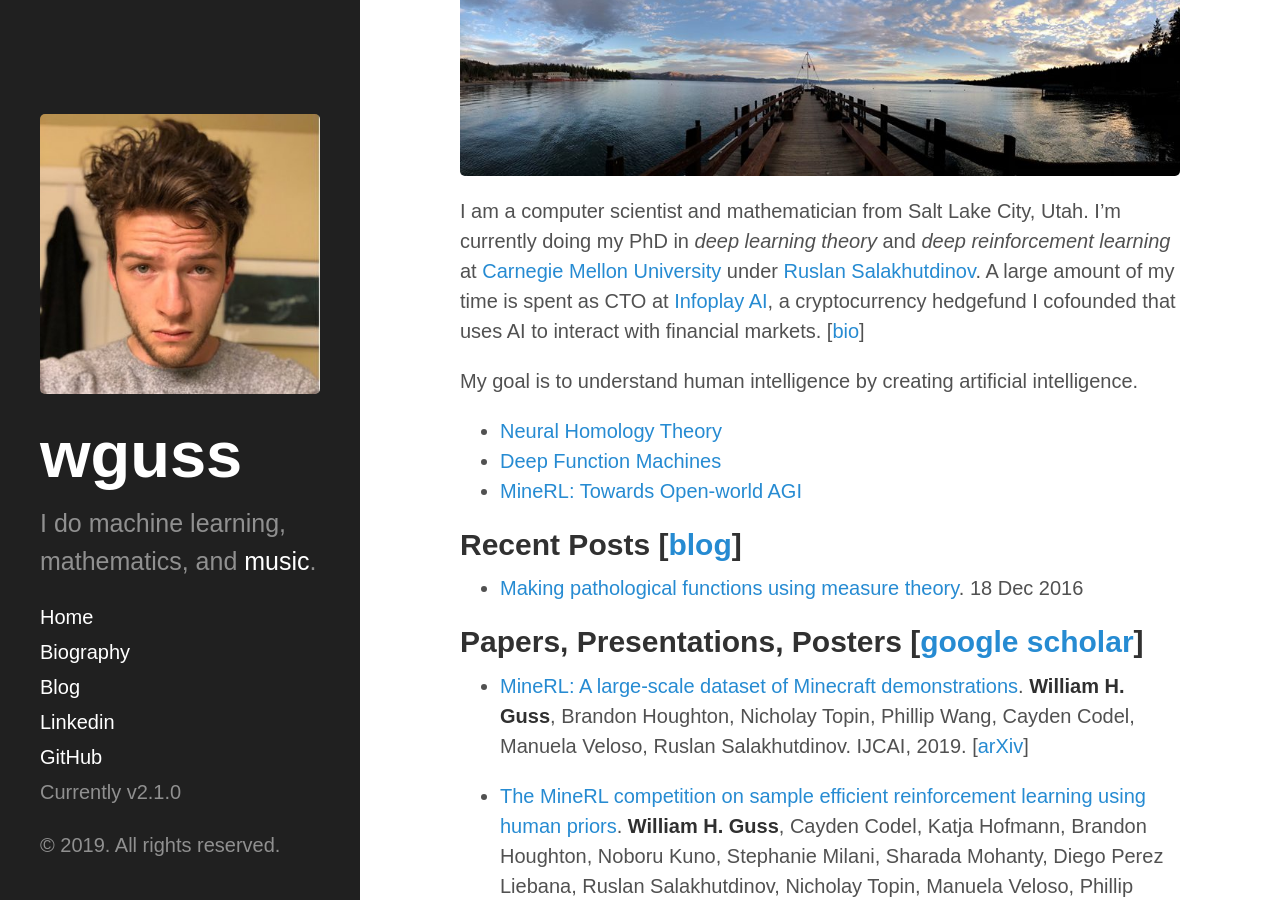
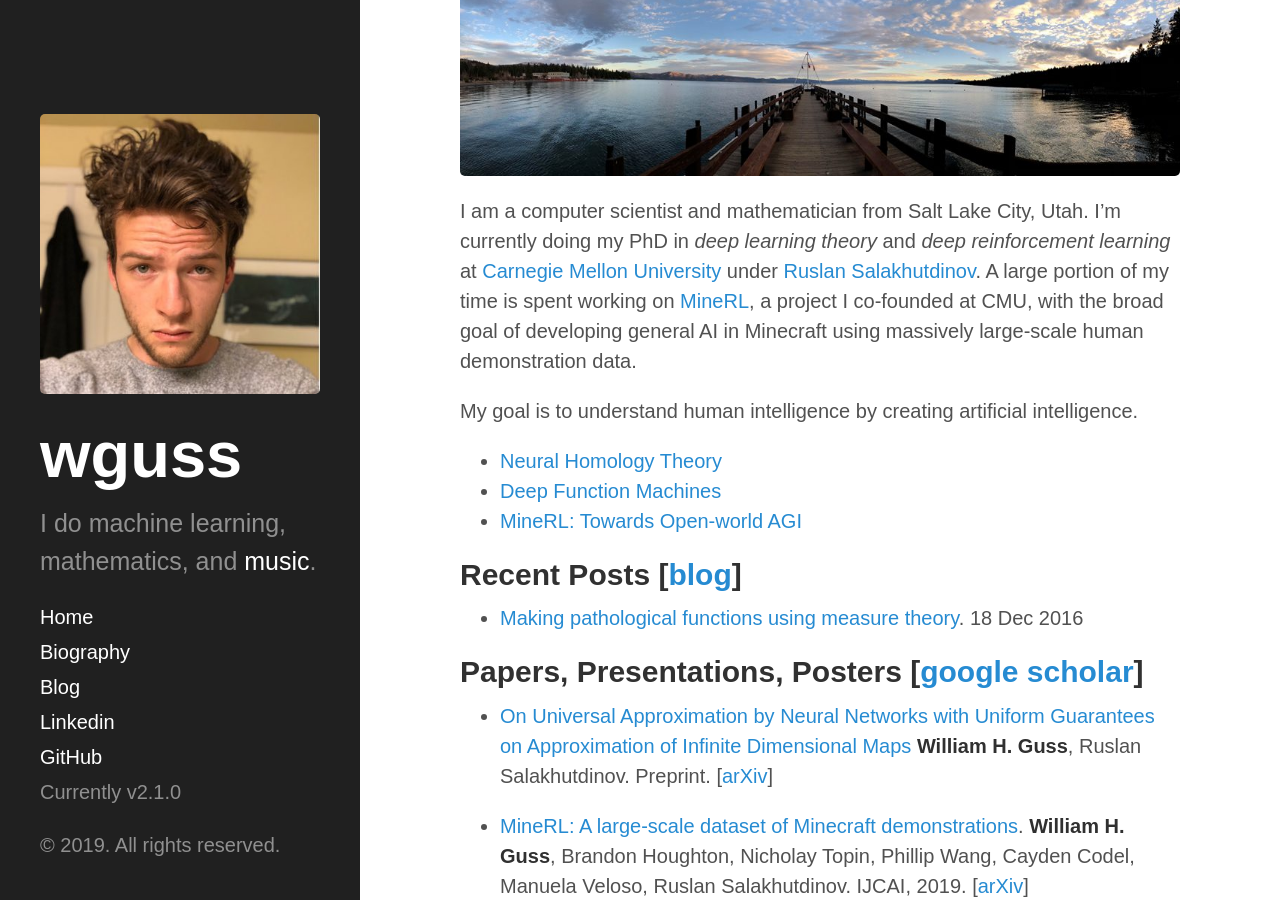
Before and after one commit to MadcowD/web, a Jekyll site: the page built from index.md, in a window 1280 px wide and 900 px high, scrolled down 220 px. Built offline with Jekyll 4.4.1, drawn with Linux system fonts in a browser that asks for light colours; some web fonts are replaced; our own code applies the rules of GitHub Pages for plain Markdown files.

Commit message:
Update index.md

```diff
--- a/index.md
+++ b/index.md
@@ -7,7 +7,7 @@ layout: default
 # William H. Guss
 
 <img src="/public/home_banner.jpg" width="100%" />
-I am a computer scientist and mathematician from Salt Lake City, Utah. I'm currently doing my PhD in *deep learning theory* and *deep reinforcement learning* at [Carnegie Mellon University](http://ml.cmu.edu) under [Ruslan Salakhutdinov](http://www.cs.cmu.edu/~rsalakhu/). A large amount of my time is spent as CTO at [Infoplay AI](http://infoplay.ai), a cryptocurrency hedgefund I cofounded that uses AI to interact with financial markets. [[bio](/bio)]
+I am a computer scientist and mathematician from Salt Lake City, Utah. I'm currently doing my PhD in *deep learning theory* and *deep reinforcement learning* at [Carnegie Mellon University](http://ml.cmu.edu) under [Ruslan Salakhutdinov](http://www.cs.cmu.edu/~rsalakhu/). A large portion of my time is spent working on [MineRL](http://minerl.io), a project I co-founded at CMU, with the broad goal of developing general AI in Minecraft using massively large-scale human demonstration data.
 
 My goal is to understand human intelligence by creating artificial intelligence.
 
@@ -27,6 +27,8 @@ My goal is to understand human intelligence by creating artificial intelligence.
 {% endfor %}
 
 ## Papers, Presentations, Posters [[google scholar](https://scholar.google.com/citations?user=5bB_sFcAAAAJ&hl=en)]
+- [On Universal Approximation by Neural Networks with Uniform Guarantees on Approximation of Infinite Dimensional Maps](https://arxiv.org/abs/1910.01545) **William H. Guss**, Ruslan Salakhutdinov. Preprint. [[arXiv](https://arxiv.org/abs/1910.01545)]
+
 - [MineRL: A large-scale dataset of Minecraft demonstrations](http://minerl.io/dataset).  **William H. Guss**, Brandon Houghton, Nicholay Topin, Phillip Wang, Cayden Codel, Manuela Veloso, Ruslan Salakhutdinov.  IJCAI, 2019. [[arXiv](https://arxiv.org/abs/1907.13440)]
 
 - [The MineRL competition on sample efficient reinforcement learning using
```
